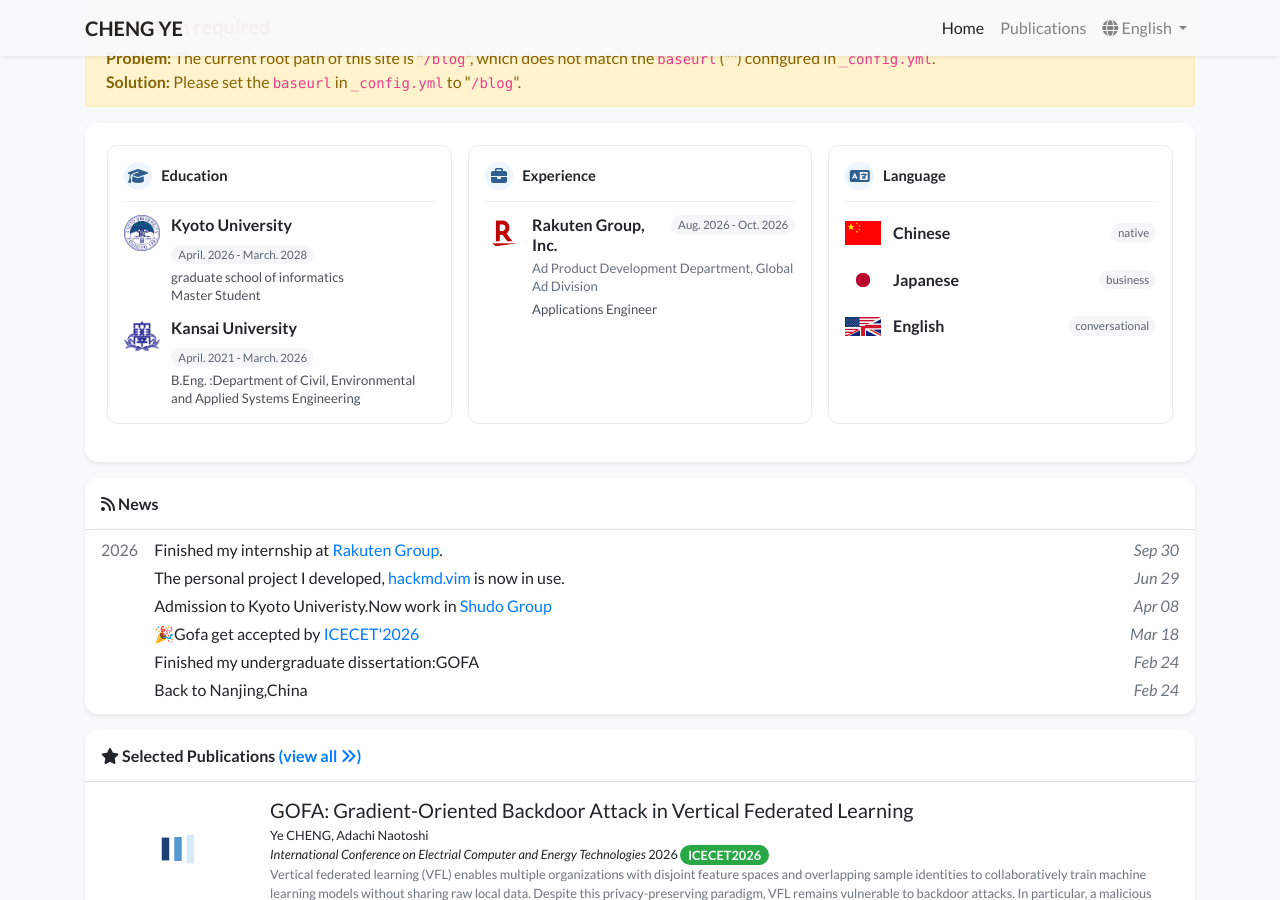
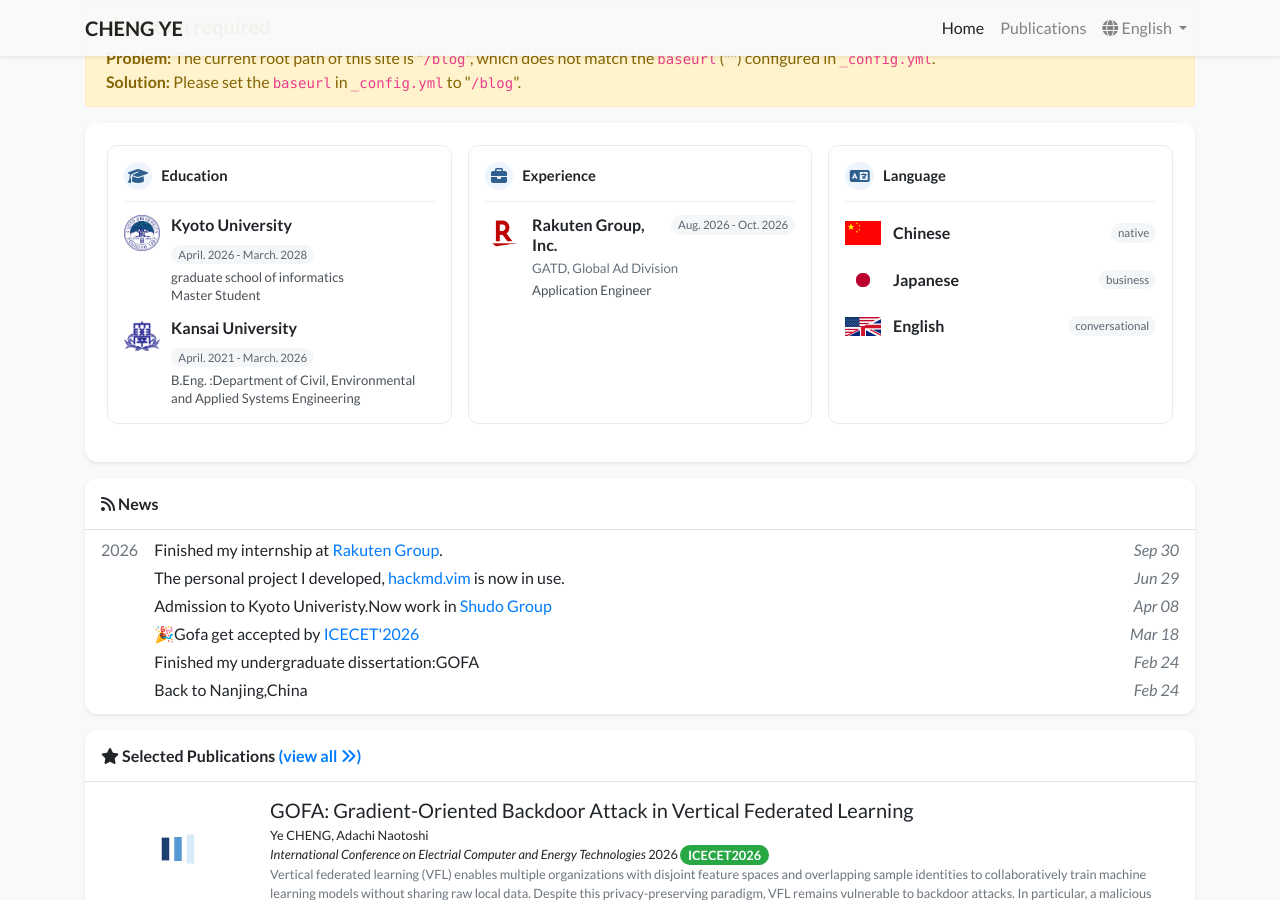
Before and after one commit to teiyou416/blog, a Jekyll site: the page built from index.html, in a window 1280 px wide and 900 px high, scrolled down 522 px. Built offline with Jekyll 4.4.1, drawn with Linux system fonts in a browser that asks for light colours; nearby versions of some CDN libraries; a style sheet for code colours, icons or effects is not loaded.

Commit message:
changed little about Rakuten

```diff
--- a/_data/profile.yml
+++ b/_data/profile.yml
@@ -114,8 +114,8 @@ education:
 experience:
  - name: Rakuten Group, Inc.
    logo: /assets/images/badges/rakuten.png
-   dept: Ad Product Development Department, Global Ad Division
-   position: Applications Engineer
+   dept: GATD, Global Ad Division
+   position: Application Engineer
    date: Aug. 2026 - Oct. 2026
    ja:
      name: 楽天グループ株式会社
```
